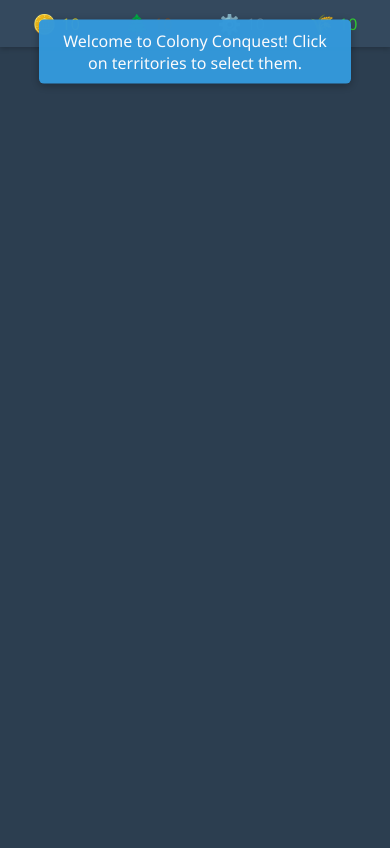
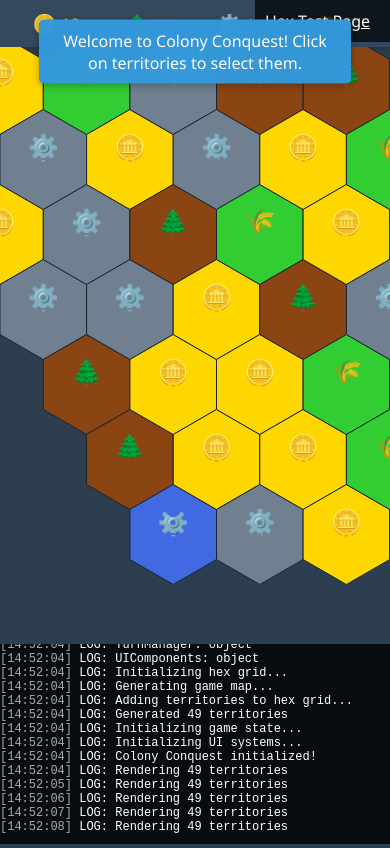
Before and after one commit to mjcarpenter17/ColonyConquest, a website: page index.html in a window 390 px wide. Shown: the top 848 px of the page. Drawn offline with Linux system fonts and the light colour scheme.

Commit message:
Added debugging tools and fixes for blank screen issue

```diff
--- a/index.html
+++ b/index.html
@@ -48,11 +48,10 @@
             </div>
             <button id="end-turn-btn" class="end-turn-btn">End Turn</button>
         </div>
-    </div>
-
-    <!-- Core Scripts -->
+    </div>    <!-- Core Scripts -->
     <script src="src/utils/constants.js"></script>
     <script src="src/utils/math-utils.js"></script>
+    <script src="src/utils/debug-console.js"></script>
     <script src="src/core/game-state.js"></script>
     <script src="src/core/resource-manager.js"></script>
     <script src="src/core/turn-manager.js"></script>
--- a/src/main.js
+++ b/src/main.js
@@ -2,36 +2,88 @@
  * Main entry point for Colony Conquest game
  */
 
+// Make GameState globally available for debugging
+window.GameState = null;
+
 document.addEventListener('DOMContentLoaded', function() {
     console.log('Colony Conquest initializing...');
 
+    // Initialize debug console if in debug mode
+    if (CONSTANTS && CONSTANTS.DEBUG_MODE) {
+        DebugConsole.initialize(true);
+        console.log('Debug mode enabled');
+    }
+
+    try {
+        console.log('Checking modules:');
+        console.log('CONSTANTS:', typeof CONSTANTS);
+        console.log('MathUtils:', typeof MathUtils);
+        console.log('HexGrid:', typeof HexGrid);
+        console.log('MapGenerator:', typeof MapGenerator);
+        console.log('GameState:', typeof GameState);
+        console.log('Renderer:', typeof Renderer);
+        console.log('InputHandler:', typeof InputHandler);
+        console.log('ResourceManager:', typeof ResourceManager);
+        console.log('TurnManager:', typeof TurnManager);
+        console.log('UIComponents:', typeof UIComponents);
+
+        // Add links for testing
+        if (CONSTANTS.DEBUG_MODE) {
+            const debugLinks = document.createElement('div');
+            debugLinks.style.cssText = 'position: fixed; top: 0; right: 0; background: rgba(0,0,0,0.7); padding: 10px;';
+            debugLinks.innerHTML = `
+                <a href="hex-test.html" style="color: white; margin-right: 10px;" target="_blank">Hex Test Page</a>
+            `;
+            document.body.appendChild(debugLinks);
+        }
+
+        // Make GameState available globally for debugging
+        window.GameState = GameState;
+
         // Initialize the hex grid
+        console.log('Initializing hex grid...');
         HexGrid.initialize(
             CONSTANTS.MAP_WIDTH,
             CONSTANTS.MAP_HEIGHT,
             CONSTANTS.HEX_RADIUS
         );
-
           // Generate the game map
+        console.log('Generating game map...');
         const territories = MapGenerator.createGameMap(
             CONSTANTS.MAP_WIDTH,
             CONSTANTS.MAP_HEIGHT
         );
 
+        // Add territories to hex grid
+        console.log('Adding territories to hex grid...');
+        if (territories) {
+            console.log(`Generated ${territories.size} territories`);
+            territories.forEach((territory, id) => {
+                HexGrid.addHex(id, territory);
+            });
+        } else {
+            console.error('No territories were generated!');
+        }
+
         // Initialize game state with territories
+        console.log('Initializing game state...');
         GameState.initialize(territories);
 
         // Initialize UI systems
+        console.log('Initializing UI systems...');
         Renderer.initialize('game-canvas', CONSTANTS.HEX_RADIUS);
         InputHandler.initialize('game-canvas');
         ResourceManager.initialize();
         TurnManager.initialize();
         UIComponents.initialize();
-
       console.log('Colony Conquest initialized!');
 
     // Display welcome message
     UIComponents.showMessage('Welcome to Colony Conquest! Click on territories to select them.', 'info', 5000);
+    } catch (err) {
+        console.error('Error during initialization:', err);
+        alert('Failed to initialize game: ' + err.message);
+    }
 });
 
 /**
@@ -40,5 +92,6 @@ document.addEventListener('DOMContentLoaded', function() {
 window.addEventListener('error', function(e) {
     console.error('Game error:', e.message);
     // Display error message to user
+    alert('An error occurred: ' + e.message);
     UIComponents.showMessage('An error occurred: ' + e.message, 'error', 10000);
 });
--- a/src/map/territory.js
+++ b/src/map/territory.js
@@ -43,8 +43,7 @@ class Territory {
         this.secondaryResource = resourceType;
         this.secondaryValue = resourceValue;
     }
-
-    /**
+      /**
      * Update the territory owner based on influence
      *
      * @returns {boolean} - Whether ownership changed
@@ -84,7 +83,8 @@ class Territory {
         // Update owner if changed
         if (ownershipChanged) {
             this.owner = maxOwner;
-            this.lastCaptured = GameState.getCurrentTurn();
+            // Using a safer way to track the turn number
+            this.lastCaptured = window.GameState ? GameState.getCurrentTurn() : 1;
         }
 
         return ownershipChanged;
--- a/src/ui/renderer.js
+++ b/src/ui/renderer.js
@@ -93,8 +93,7 @@ const Renderer = (function() {
         render();
         _animationFrameId = requestAnimationFrame(renderLoop);
     }
-
-    /**
+      /**
      * Main render function
      */
     function render() {
@@ -111,6 +110,40 @@ const Renderer = (function() {
 
         // Get territories and render them
         const territories = HexGrid.getAllHexes();
+        const size = territories.size;
+
+        if (CONSTANTS.DEBUG_MODE && territories.size === 0) {
+            console.error('No territories to render!');
+
+            // Draw a debug message on canvas
+            _ctx.restore(); // Restore context before drawing text
+            _ctx.font = '24px Arial';
+            _ctx.fillStyle = 'white';
+            _ctx.textAlign = 'center';
+            _ctx.fillText('Error: No territories to render', _width / 2, _height / 2);
+
+            // Draw a single debug hexagon in the center
+            _ctx.strokeStyle = 'red';
+            _ctx.lineWidth = 3;
+            _ctx.beginPath();
+            for (let i = 0; i < 6; i++) {
+                const angle = 2 * Math.PI / 6 * i + Math.PI / 6;
+                const x = _width / 2 + 100 * Math.cos(angle);
+                const y = _height / 2 + 100 * Math.sin(angle);
+                if (i === 0) _ctx.moveTo(x, y);
+                else _ctx.lineTo(x, y);
+            }
+            _ctx.closePath();
+            _ctx.stroke();
+
+            return;
+        }
+
+        // Log the number of territories if in debug mode
+        if (CONSTANTS.DEBUG_MODE && size > 0 && _animationFrameId % 60 === 0) {
+            console.log(`Rendering ${size} territories`);
+        }
+
         territories.forEach(territory => {
             renderHexagon(territory);
         });
--- a/src/utils/constants.js
+++ b/src/utils/constants.js
@@ -3,6 +3,8 @@
  */
 
 const CONSTANTS = {
+    // Debug Mode
+    DEBUG_MODE: true,
     // Map Configuration
     MAP_WIDTH: 7,
     MAP_HEIGHT: 7,
--- /dev/null
+++ b/src/utils/debug-console.js
@@ -0,0 +1,196 @@
+/**
+ * Debug Console for Colony Conquest
+ */
+
+const DebugConsole = (function() {
+    let _enabled = false;
+    let _container = null;
+    let _log = [];
+    const _maxLogSize = 50;
+
+    /**
+     * Initialize the debug console
+     * @param {boolean} enabled - Whether the console is enabled
+     */
+    function initialize(enabled) {
+        _enabled = enabled;
+
+        if (_enabled) {
+            createConsoleUI();
+            overrideConsole();
+        }
+    }
+
+    /**
+     * Create the console UI
+     */
+    function createConsoleUI() {
+        _container = document.createElement('div');
+        _container.className = 'debug-console';
+        _container.style.cssText = `
+            position: fixed;
+            bottom: 0;
+            right: 0;
+            width: 400px;
+            height: 200px;
+            background: rgba(0, 0, 0, 0.8);
+            color: #fff;
+            font-family: monospace;
+            font-size: 12px;
+            padding: 10px;
+            overflow-y: auto;
+            z-index: 10000;
+            border-top-left-radius: 5px;
+        `;
+
+        // Add toggle button
+        const toggleButton = document.createElement('button');
+        toggleButton.textContent = 'X';
+        toggleButton.style.cssText = `
+            position: absolute;
+            top: 5px;
+            right: 5px;
+            background: #f44336;
+            color: white;
+            border: none;
+            border-radius: 3px;
+            padding: 2px 5px;
+            cursor: pointer;
+        `;
+        toggleButton.addEventListener('click', function() {
+            _container.style.display = _container.style.display === 'none' ? 'block' : 'none';
+        });
+
+        _container.appendChild(toggleButton);
+        document.body.appendChild(_container);
+    }
+
+    /**
+     * Override console methods
+     */
+    function overrideConsole() {
+        const originalConsole = {
+            log: console.log,
+            error: console.error,
+            warn: console.warn,
+            info: console.info
+        };
+
+        console.log = function(...args) {
+            originalConsole.log.apply(console, args);
+            appendToDebugLog('LOG', args);
+        };
+
+        console.error = function(...args) {
+            originalConsole.error.apply(console, args);
+            appendToDebugLog('ERROR', args);
+        };
+
+        console.warn = function(...args) {
+            originalConsole.warn.apply(console, args);
+            appendToDebugLog('WARN', args);
+        };
+
+        console.info = function(...args) {
+            originalConsole.info.apply(console, args);
+            appendToDebugLog('INFO', args);
+        };
+    }
+
+    /**
+     * Append message to debug log
+     * @param {string} level - Log level
+     * @param {array} args - Arguments
+     */
+    function appendToDebugLog(level, args) {
+        if (!_enabled || !_container) return;
+
+        // Convert arguments to string
+        let message = '';
+        for (const arg of args) {
+            if (typeof arg === 'object') {
+                try {
+                    message += JSON.stringify(arg) + ' ';
+                } catch (e) {
+                    message += '[Object] ';
+                }
+            } else {
+                message += arg + ' ';
+            }
+        }
+
+        // Add to log
+        _log.push({ level, message, time: new Date() });
+
+        // Truncate log if too large
+        if (_log.length > _maxLogSize) {
+            _log.shift();
+        }
+
+        // Update UI
+        updateConsoleUI();
+    }
+
+    /**
+     * Update the console UI
+     */
+    function updateConsoleUI() {
+        if (!_container) return;
+
+        // Clear existing content
+        while (_container.childElementCount > 1) {
+            _container.removeChild(_container.lastChild);
+        }
+
+        // Add log entries
+        _log.forEach(entry => {
+            const entryElement = document.createElement('div');
+
+            // Format time
+            const time = entry.time.toTimeString().split(' ')[0];
+
+            // Set color based on level
+            let color = '#fff';
+            switch (entry.level) {
+                case 'ERROR':
+                    color = '#f44336';
+                    break;
+                case 'WARN':
+                    color = '#ff9800';
+                    break;
+                case 'INFO':
+                    color = '#2196f3';
+                    break;
+            }
+
+            entryElement.innerHTML = `<span style="color: #aaa;">[${time}]</span> <span style="color: ${color};">${entry.level}:</span> ${entry.message}`;
+            _container.appendChild(entryElement);
+        });
+
+        // Scroll to bottom
+        _container.scrollTop = _container.scrollHeight;
+    }
+
+    /**
+     * Log a message directly to the debug console
+     * @param {string} message - Message to log
+     */
+    function log(message) {
+        console.log(message);
+    }
+
+    /**
+     * Log an error directly to the debug console
+     * @param {string} message - Message to log
+     */
+    function error(message) {
+        console.error(message);
+    }
+
+    // Public API
+    return {
+        initialize,
+        log,
+        error
+    };
+})();
```
Also changed, not shown: hex-test.html (added). Lines whose indentation alone changed are shown as unchanged.
